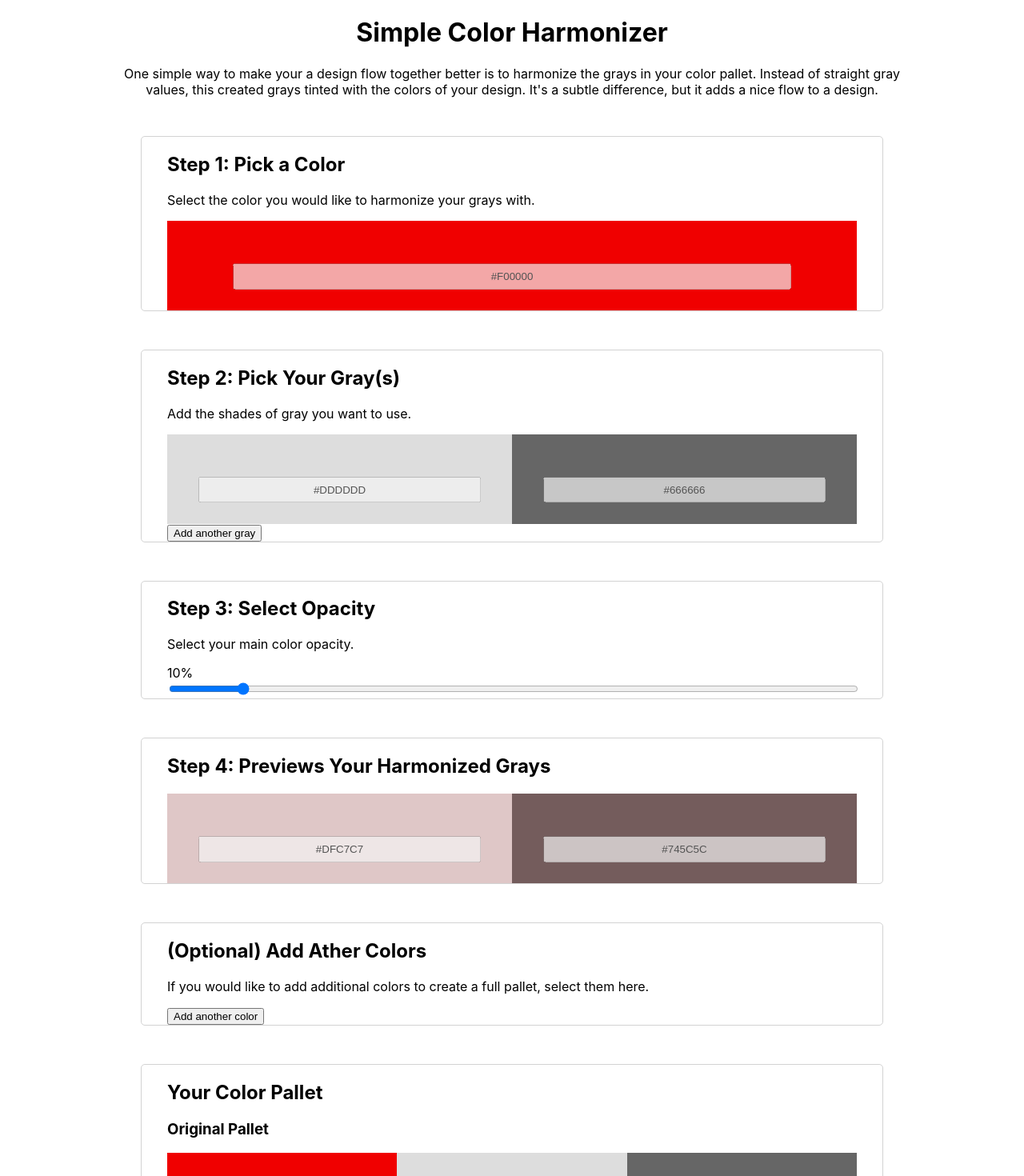
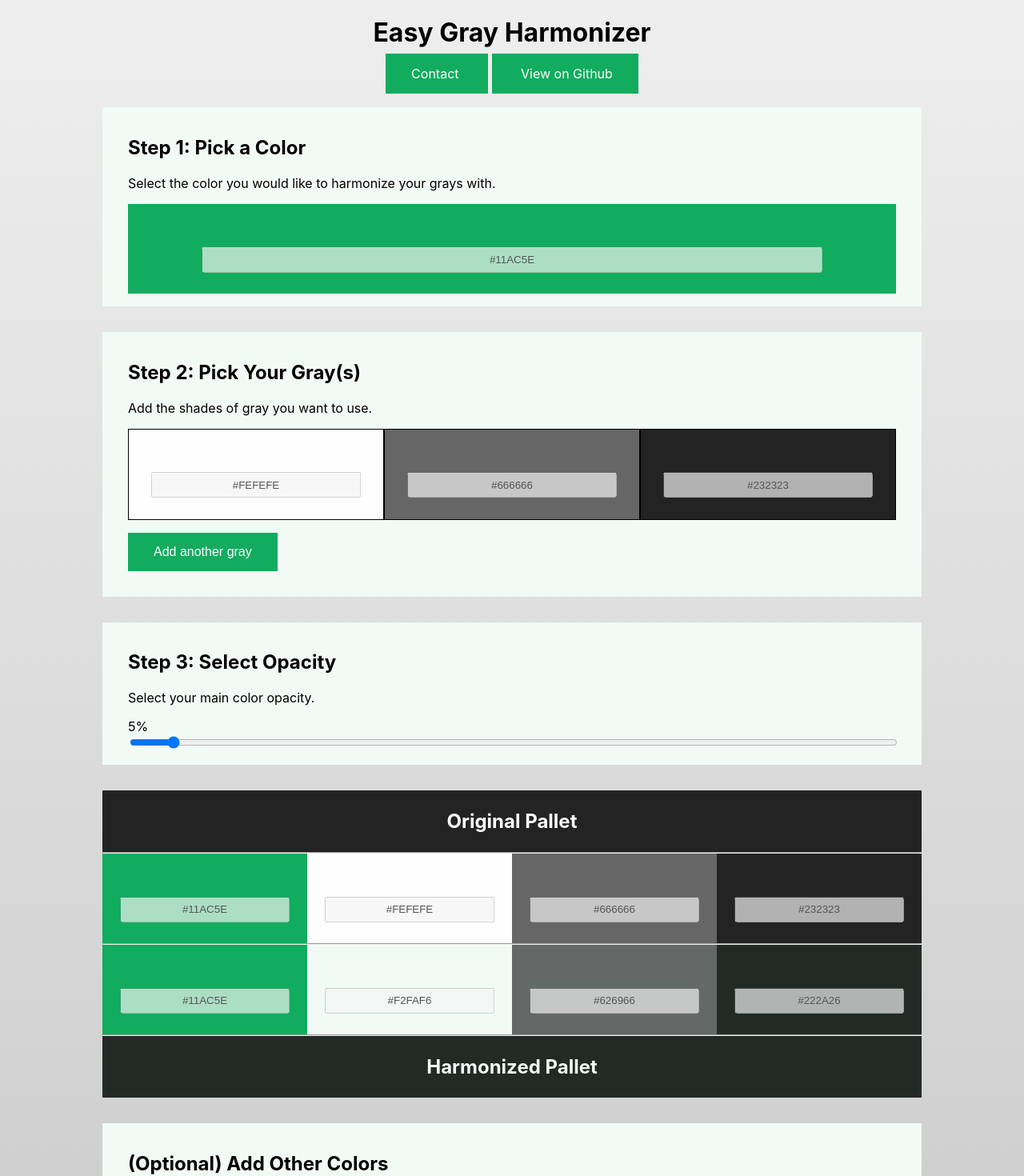
Before and after one commit to brentswisher/gray-harmonizer, a React (Create React App) app: page / in a window 1280 px wide. Shown: the top 1470 px of the page at 80% size. Built offline with nearby package versions, Linux system fonts and the light colour scheme.

Commit message:
Add styling and color integration to page

```diff
--- a/src/App.css
+++ b/src/App.css
@@ -1,3 +1,10 @@
+body {
+	background: rgb(238,238,238); /* Old browsers */
+	background: -moz-linear-gradient(top, rgba(238,238,238,1) 0%, rgba(204,204,204,1) 100%); /* FF3.6-15 */
+	background: -webkit-linear-gradient(top, rgba(238,238,238,1) 0%,rgba(204,204,204,1) 100%); /* Chrome10-25,Safari5.1-6 */
+	background: linear-gradient(to bottom, rgba(238,238,238,1) 0%,rgba(204,204,204,1) 100%); /* W3C, IE10+, FF16+, Chrome26+, Opera12+, Safari7+ */
+	filter: progid:DXImageTransform.Microsoft.gradient( startColorstr='#eeeeee', endColorstr='#cccccc',GradientType=0 ); /* IE6-9 */
+}
 .app {
   width:80%;
   margin-left:auto;
@@ -6,11 +13,19 @@
 }
 
 section {
-	border:1px solid lightgray;
-	border-radius: 5px;
-	margin:3em;
-	padding:0 2em;
+	margin:2em 0;
+	padding:1em 2em;
 	text-align:left;
+}
+
+.grays .color-swatch {
+	border:1px solid black;
+}
+
+.pallet {
+	border:none;
+	padding:0;
+
 }
 
 .swatch-holder {
@@ -43,3 +58,28 @@ section {
 	width: 1px;
 	word-wrap: normal !important;
 }
+
+.button {
+	background-color: #11ac5e;
+    border: none;
+    color: #FFFFFF;
+    padding: 15px 32px;
+    text-align: center;
+    -webkit-transition-duration: 0.4s;
+    transition-duration: 0.4s;
+    margin: 16px 0 !important;
+    text-decoration: none;
+    font-size: 16px;
+    cursor: pointer;
+}
+
+.pallet-title {
+	margin:0;
+	padding:1em;
+}
+
+hr {
+	margin:0;
+	padding:0;
+	color:#FFF;
+}
--- a/src/App.js
+++ b/src/App.js
@@ -7,9 +7,9 @@ class App extends Component {
   constructor() {
     super()
     this.state = {
-      primaryColor: '#F00000',
-      grays: ['#DDDDDD','#666666'],
-      opacity: 0.1,
+      primaryColor: '#11AC5E',
+      grays: ['#FEFEFE','#666666','#232323'],
+      opacity: 0.05,
       additionalColors: []
     };
   }
@@ -46,15 +46,16 @@ class App extends Component {
 
 
   render() {
+    const computedGrays = this.state.grays.map((item,index) => (
+      '#'+mixColors( this.state.primaryColor, item, this.state.opacity )
+    ));
     return (
       <div className="app">
-        <h1>Simple Color Harmonizer</h1>
-        <p>
-          One simple way to make your a design flow together better is to harmonize the grays in your color pallet.
-          Instead of straight gray values, this created grays tinted with the colors of your design. It's a subtle difference,
-          but it adds a nice flow to a design.
-        </p>
-        <section>
+        <h1>Easy Gray Harmonizer</h1>
+        <a href="https://github.com/brentswisher/gray-harmonizer" className="button" style={{backgroundColor:this.state.primaryColor} } > Contact </a>
+        &nbsp;
+        <a href="https://github.com/brentswisher/gray-harmonizer" className="button" style={{backgroundColor:this.state.primaryColor} } > View on Github </a>
+        <section style={ {backgroundColor:computedGrays[0]}}>
           <h2>Step 1: Pick a Color</h2>
           <p>
             Select the color you would like to harmonize your grays with.
@@ -63,7 +64,7 @@ class App extends Component {
           <ColorSwatch label="Primary Color" color={ this.state.primaryColor } updateColor={ this.setPrimaryColor }/>
         </section>
 
-        <section>
+       <section className="grays" style={{backgroundColor:computedGrays[0]}}>
           <h2>Step 2: Pick Your Gray(s)</h2>
           <p>
             Add the shades of gray you want to use.
@@ -76,12 +77,12 @@ class App extends Component {
 
             }
           </div>
-          <button onClick={ this.addGray }>
+          <button className="button" style={{backgroundColor:this.state.primaryColor} } onClick={ this.addGray }>
             Add another gray
           </button>
         </section>
 
-        <section>
+        <section style={{backgroundColor:computedGrays[0]}}>
           <h2>Step 3: Select Opacity</h2>
           <p>
             Select your main color opacity.
@@ -90,39 +91,12 @@ class App extends Component {
           <input type="range" min="0" max="1" step=".01" value={ this.state.opacity } onChange={ this.setOpacity } style={{width:'100%'}}/>
         </section>
 
-        <section>
-          <h2>Step 4: Previews Your Harmonized Grays</h2>
+        <section class="pallet">
+          <h2 className="pallet-title" style={{textAlign:'center',color:this.state.grays[0],backgroundColor:this.state.grays[computedGrays.length-1]}}>
+            Original Pallet
+          </h2>
+          <hr />
            <div className="swatch-holder">
-             {
-              this.state.grays.map((item,index) => (
-                <ColorSwatch label={`Computed Gray $(index)`} color={  '#'+mixColors( this.state.primaryColor, item, this.state.opacity ) } key={ index } usePicker={ false } />
-              ))
-            }
-          </div>
-        </section>
-
-        <section>
-          <h2>(Optional) Add Ather Colors</h2>
-          <p>
-            If you would like to add additional colors to create a full pallet, select them here.
-          </p>
-          <div className="swatch-holder">
-            {
-              this.state.additionalColors.map((item,index) => (
-                <ColorSwatch label={`Additional Color $(index)`} color={ item } key={ index } updateColor= { ( color ) => this.setAdditionalColor( color, index ) }/>
-              ))
-            }
-          </div>
-           <button onClick={ this.addAdditional }>
-            Add another color
-          </button>
-        </section>
-
-        <section>
-          <h2>Your Color Pallet</h2>
-          <h3>Original Pallet</h3>
-           <div className="swatch-holder">
-
             <ColorSwatch label="Primary Color" color={ this.state.primaryColor } usePicker={ false } />
             {
               this.state.additionalColors.map( (item,index) => (
@@ -137,7 +111,7 @@ class App extends Component {
             }
 
           </div>
-          <h3>Harmonized Pallet</h3>
+          <hr />
           <div className="swatch-holder">
             <ColorSwatch label="Primary Color" color={ this.state.primaryColor } usePicker={ false } />
             {
@@ -147,13 +121,37 @@ class App extends Component {
             }
 
             {
-              this.state.grays.map( ( item, index ) => (
-                <ColorSwatch label={`Computed Gray $(index)`} color={ '#'+mixColors( this.state.primaryColor, item, this.state.opacity ) } key={ index } usePicker={ false } />
+              computedGrays.map( ( item, index ) => (
+                <ColorSwatch label={`Computed Gray $(index)`} color={ item } key={ index } usePicker={ false } />
               ))
             }
 
           </div>
+          <hr />
+          <h2 className="pallet-title" style={{textAlign:'center',color:computedGrays[0],backgroundColor:computedGrays[computedGrays.length-1]}}>
+            Harmonized Pallet
+          </h2>
         </section>
+
+
+        <section style={{backgroundColor:computedGrays[0]}}>
+          <h2>(Optional) Add Other Colors</h2>
+          <p>
+            If you would like to add additional colors to create a full pallet, select them here.
+          </p>
+          <div className="swatch-holder">
+            {
+              this.state.additionalColors.map((item,index) => (
+                <ColorSwatch label={`Additional Color $(index)`} color={ item } key={ index } updateColor= { ( color ) => this.setAdditionalColor( color, index ) }/>
+              ))
+            }
+          </div>
+           <button className="button" style={{backgroundColor:this.state.primaryColor} } onClick={ this.addAdditional }>
+            Add another color
+          </button>
+        </section>
+
+
       </div>
     );
   }
```
